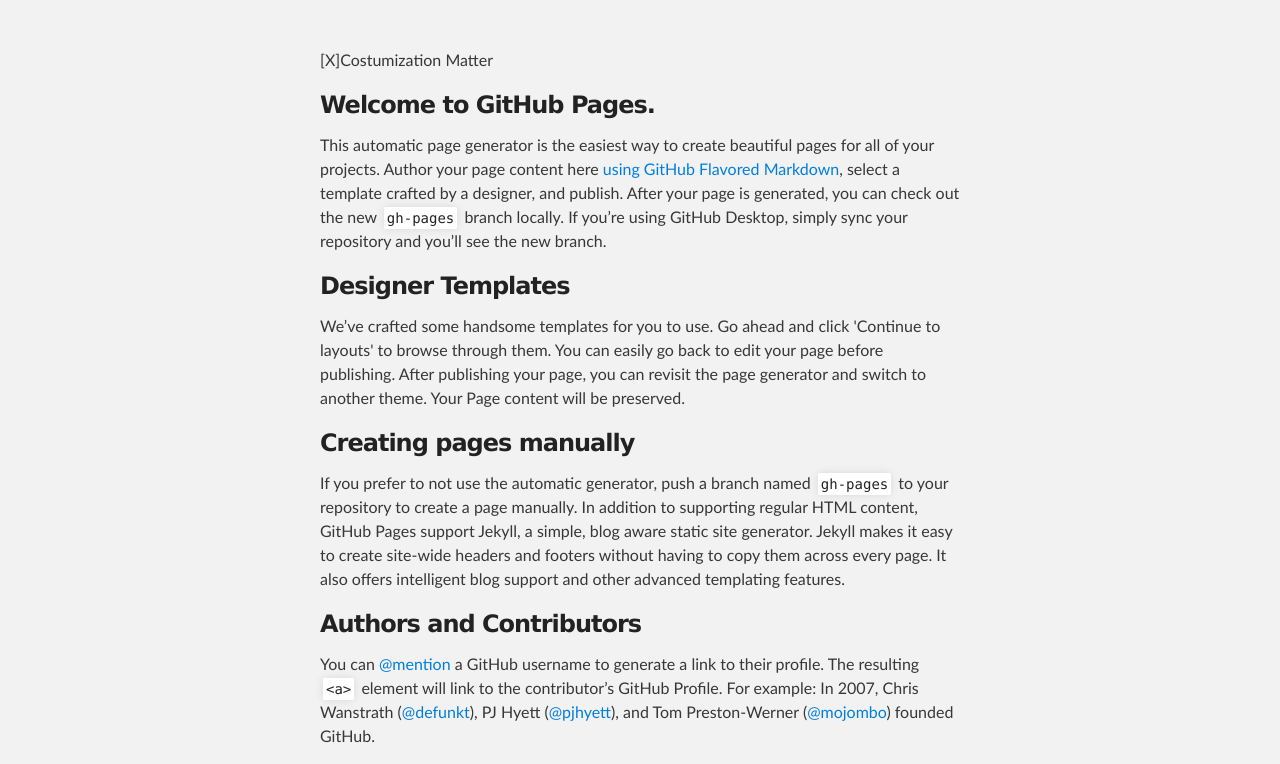
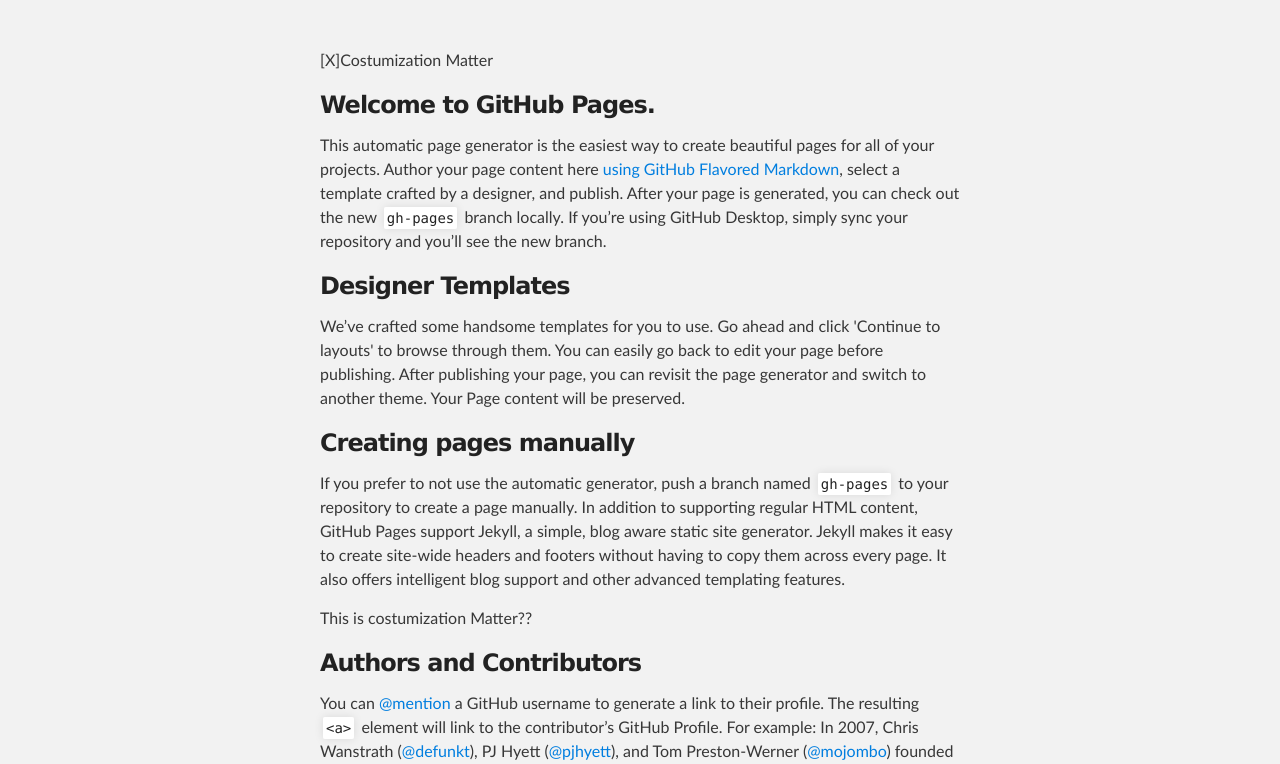
Before and after one commit to ikraduya/ikraduya.github.io, a plain HTML site: page index.html in a window 1280 px wide. Shown: the part 176-940 px from the top of the page. Drawn offline with Linux system fonts and the light colour scheme.

Commit message:
Update index.html

```diff
--- a/index.html
+++ b/index.html
@@ -43,6 +43,7 @@
 <a id="creating-pages-manually" class="anchor" href="#creating-pages-manually" aria-hidden="true"><span aria-hidden="true" class="octicon octicon-link"></span></a>Creating pages manually</h3>
 
 <p>If you prefer to not use the automatic generator, push a branch named <code>gh-pages</code> to your repository to create a page manually. In addition to supporting regular HTML content, GitHub Pages support Jekyll, a simple, blog aware static site generator. Jekyll makes it easy to create site-wide headers and footers without having to copy them across every page. It also offers intelligent blog support and other advanced templating features.</p>
+<p>This is costumization Matter??</p>
 
 <h3>
 <a id="authors-and-contributors" class="anchor" href="#authors-and-contributors" aria-hidden="true"><span aria-hidden="true" class="octicon octicon-link"></span></a>Authors and Contributors</h3>
```
